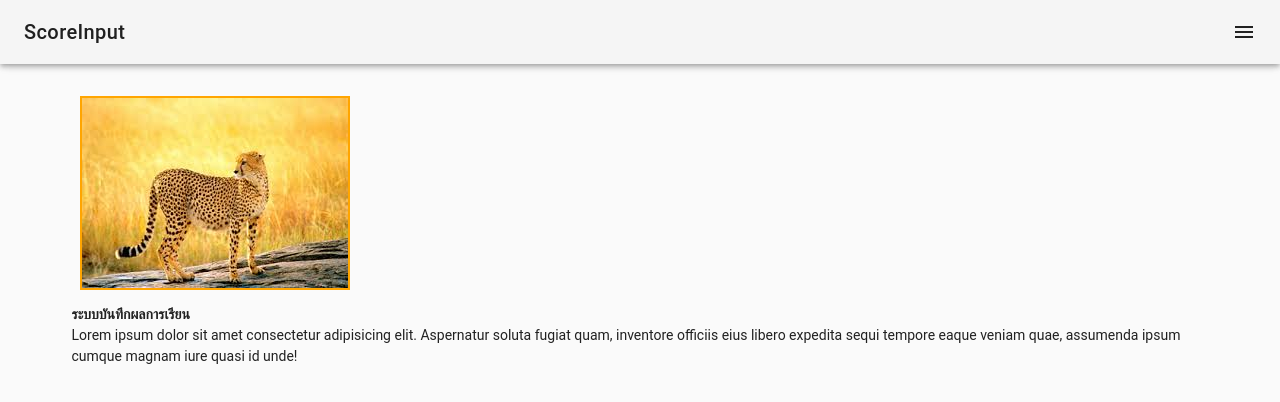
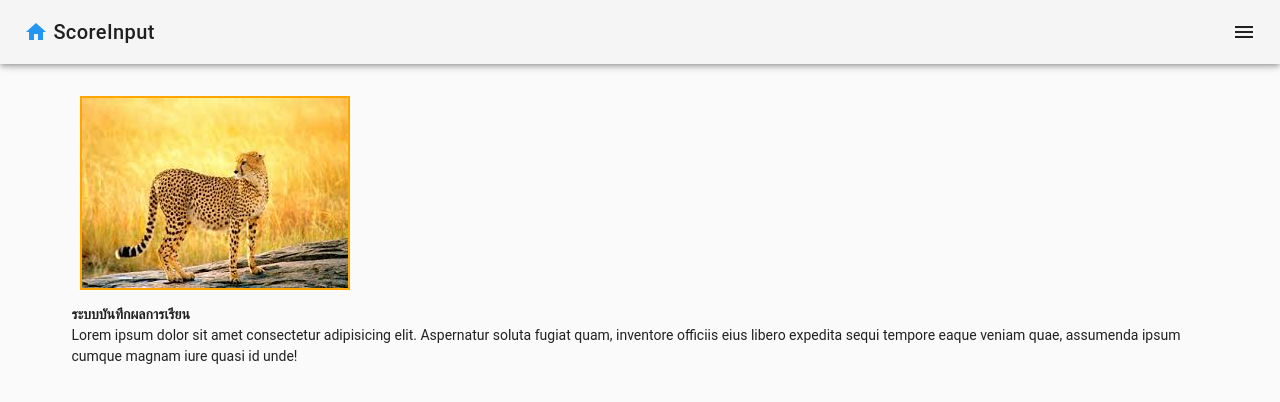
Before and after one commit to lao101/g2-vue, a Nuxt app: page / in a window 1280 px wide. Shown: the top 402 px of the page. Built offline with nearby package versions, Linux system fonts and the light colour scheme; no server answers.

Commit message:
commit new

```diff
--- a/layouts/default.vue
+++ b/layouts/default.vue
@@ -22,7 +22,7 @@
     </v-navigation-drawer>
 
     <v-toolbar app>
-      <v-toolbar-title @click="homeClick">ScoreInput</v-toolbar-title>
+      <v-toolbar-title @click="homeClick" style="cursor: pointer"><v-icon class="info--text">home</v-icon> ScoreInput</v-toolbar-title>
       <v-spacer/>
       <v-toolbar-side-icon @click.stop="drawer = !drawer"/>
     </v-toolbar>
@@ -40,7 +40,6 @@ export default {
       return {
         items: [
           { title: 'Home', icon: 'home', url: '/' },
-          { title: 'About Us', icon: 'group', url: '/about' },
           { title: 'Group', icon: 'group', url: '/group' },
           { title: 'Subject', icon: 'group', url: '/subject' },
           { title: 'Teacher', icon: 'group', url: '/teacher' },
```
